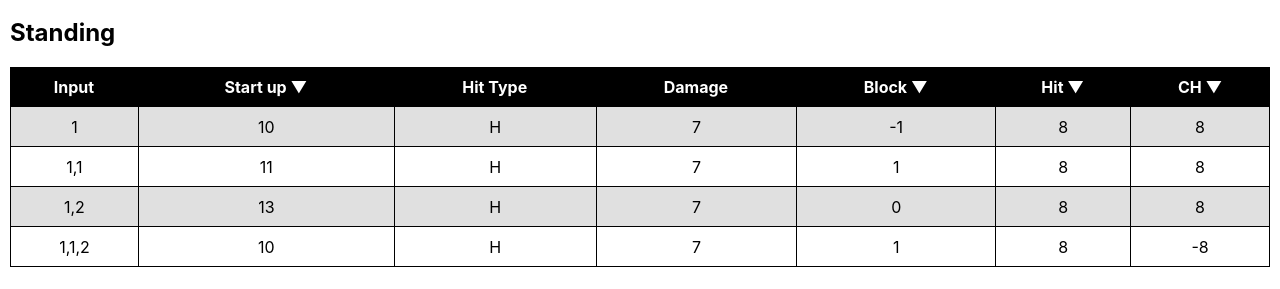
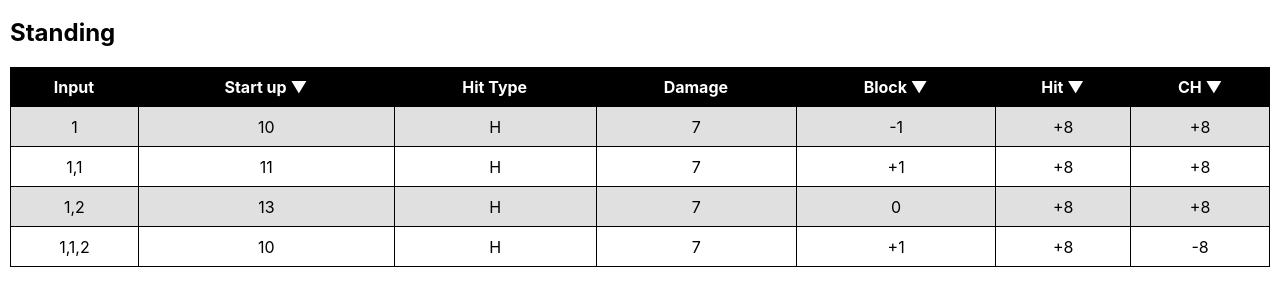
Before and after one commit to PerryM123/tekken-frame-data, a Next.js app: page / in a window 1280 px wide. Shown: the part 1204-1493 px from the top of the page. Built offline with nearby package versions, Linux system fonts and the light colour scheme; what next-redux-wrapper would draw is missing.

Commit message:
TableHeaderをクリックすると順番が変えるように修正

```diff
--- /dev/null
+++ b/components/ClickableHeader.tsx
@@ -0,0 +1,66 @@
+// libraries
+import { useState, useEffect, MouseEventHandler } from "react";
+import { NextPage } from "next";
+import { useDispatch } from "react-redux";
+// interface
+import { HeaderType } from "../interfaces/frameData";
+// reducer
+import { updateFrameDataList } from "../reducer/frameDataSlice";
+// style
+import styles from "../styles/frameDataTableHeader.module.css";
+interface Props {
+  type:
+    | HeaderType.START_UP
+    | HeaderType.BLOCK
+    | HeaderType.HIT
+    | HeaderType.COUNTER;
+  title: string;
+}
+
+const ClickableHeader: NextPage<Props> = (props) => {
+  const { type, title } = props;
+  const [isActive, setActive] = useState(false);
+  const [isAscending, setAscending] = useState(false);
+  const [isDescending, setDescending] = useState(false);
+  const [iconText, setIconText] = useState("▼");
+  const dispatch = useDispatch();
+
+  const clickTableIcon = () => {
+    dispatch(updateFrameDataList({ type, isAscending, isDescending }));
+    if (!isActive) {
+      setActive(!isActive);
+    } else if (!isAscending) {
+      setAscending(true);
+      setDescending(false);
+      setIconText("▲");
+    } else if (isAscending && !isDescending) {
+      setAscending(false);
+      setDescending(true);
+      setIconText("▼");
+    }
+  };
+
+  const reset = () => {
+    setActive(false);
+    setAscending(false);
+    setDescending(false);
+  };
+
+  const tableIconClassName = [styles.tableIcon];
+  if (isActive) {
+    tableIconClassName.push(styles.jsActive);
+  }
+
+  return (
+    <th onClick={clickTableIcon} className={styles.changeOrder}>
+      {title}{" "}
+      <span
+        className={`${styles.tableIcon} ${isActive && styles["js-active"]}`}
+      >
+        {iconText}
+      </span>
+    </th>
+  );
+};
+
+export default ClickableHeader;
--- a/components/FrameDataRow.tsx
+++ b/components/FrameDataRow.tsx
@@ -4,7 +4,6 @@ import { NextPage } from "next";
 // interface
 // style
 import styles from "../styles/frameDataRow.module.css";
-import FrameDataTableHeader from "./FrameDataTableHeader";
 import { IFrameData } from "../interfaces/frameData";
 
 interface Props {
@@ -13,6 +12,13 @@ interface Props {
 
 const FrameDataRow: NextPage<Props> = (props) => {
   const { frameData } = props;
+  const getSymbol = (frames: number) => {
+    if (frames >= 1) {
+      return "+";
+    } else {
+      return "";
+    }
+  };
   return (
     <tr>
       <td>{frameData.input}</td>
@@ -20,15 +26,15 @@ const FrameDataRow: NextPage<Props> = (props) => {
       <td>{frameData.hitType}</td>
       <td>{frameData.damage}</td>
       <td>
-        {frameData.blockSymbol}
+        {getSymbol(frameData.block)}
         {frameData.block}
       </td>
       <td>
-        {frameData.hitSymbol}
+        {getSymbol(frameData.hit)}
         {frameData.hit}
       </td>
       <td>
-        {frameData.counterSymbol}
+        {getSymbol(frameData.counter)}
         {frameData.counter}
       </td>
     </tr>
--- a/components/FrameDataTable.tsx
+++ b/components/FrameDataTable.tsx
@@ -6,18 +6,12 @@ import { NextPage } from "next";
 import styles from "../styles/frameDataTable.module.css";
 import FrameDataTableHeader from "./FrameDataTableHeader";
 import FrameDataRow from "./FrameDataRow";
-import { IFrameData } from "../interfaces/frameData";
+import { HeaderType, IFrameData } from "../interfaces/frameData";
 
 interface Props {
   title: string;
   frameData: IFrameData[];
 }
-
-const handleChangeOrder = (frameData: IFrameData[]) => {
-  console.log("handleChangeOrder: frameData: ", frameData);
-};
-
-// TODO: Add redux store soon
 
 const FrameDataTable: NextPage<Props> = (props) => {
   const { frameData, title } = props;
@@ -26,9 +20,7 @@ const FrameDataTable: NextPage<Props> = (props) => {
       <h2>{title}</h2>
       <table className={styles.frameDataTable}>
         <tbody>
-          <FrameDataTableHeader
-            handleChangeOrder={() => handleChangeOrder(frameData)}
-          />
+          <FrameDataTableHeader />
           {frameData.map((item, index) => {
             return <FrameDataRow frameData={item} key={index} />;
           })}
--- a/components/FrameDataTableHeader.tsx
+++ b/components/FrameDataTableHeader.tsx
@@ -4,30 +4,22 @@ import { NextPage } from "next";
 // interface
 // style
 import styles from "../styles/frameDataTableHeader.module.css";
+import { HeaderType } from "../interfaces/frameData";
+import ClickableHeader from "./ClickableHeader";
 
-interface Props {
-  handleChangeOrder: MouseEventHandler | undefined;
-}
+interface Props {}
 
 const FrameDataTableHeader: NextPage<Props> = (props) => {
-  const { handleChangeOrder } = props;
+  const [wasClicked, setClicked] = useState(false);
   return (
     <tr>
       <th>Input</th>
-      <th onClick={handleChangeOrder} className={styles.changeOrder}>
-        Start up ▼
-      </th>
+      <ClickableHeader type={HeaderType.START_UP} title="Start up" />
       <th>Hit Type</th>
       <th>Damage</th>
-      <th onClick={handleChangeOrder} className={styles.changeOrder}>
-        Block ▼
-      </th>
-      <th onClick={handleChangeOrder} className={styles.changeOrder}>
-        Hit ▼
-      </th>
-      <th onClick={handleChangeOrder} className={styles.changeOrder}>
-        CH ▼
-      </th>
+      <ClickableHeader type={HeaderType.BLOCK} title="Block" />
+      <ClickableHeader type={HeaderType.HIT} title="Hit" />
+      <ClickableHeader type={HeaderType.COUNTER} title="CH" />
     </tr>
   );
 };
--- a/interfaces/frameData.ts
+++ b/interfaces/frameData.ts
@@ -13,22 +13,11 @@ export const symbolType = {
 export interface IFrameData {
   input: string;
   startUp: number;
-  // TODO
-  // hitType: "H" | "M" | "L";
   hitType: string;
   damage: number;
   block: number;
-  // TODO
-  // blockSymbol: "+" | "-" | "";
-  blockSymbol: string;
   hit: number;
-  // TODO
-  // hitSymbol: "+" | "-" | "";
-  hitSymbol: string;
   counter: number;
-  // TODO
-  // counterSymbol: "+" | "-" | "";
-  counterSymbol: string;
 }
 
 export interface ICharacterFrameData {
@@ -45,3 +34,10 @@ export interface ICharacterItem {
   name: string;
   isEntryComplete: boolean;
 }
+
+export enum HeaderType {
+  START_UP = 0,
+  BLOCK = 1,
+  HIT = 2,
+  COUNTER = 3,
+}
--- a/pages/_app.tsx
+++ b/pages/_app.tsx
@@ -1,6 +1,6 @@
 import "../styles/globals.css";
 import type { AppProps } from "next/app";
-import { Provider, useSelector } from "react-redux";
+import { Provider } from "react-redux";
 import { createStore } from "./../store/basicStore";
 
 export default function App({ Component, pageProps }: AppProps) {
--- a/pages/index.tsx
+++ b/pages/index.tsx
@@ -1,43 +1,23 @@
 import React, { useEffect } from "react";
-import { render } from "react-dom";
 import { useDispatch, useSelector } from "react-redux";
-import characterFrameDataSampleData from "./../sampleData/api/characterFrameData/heihachi/sampleResponse.json";
-
 import FrameDataTable from "../components/FrameDataTable";
-import { ICharacterFrameData, ICharacterList } from "../interfaces/frameData";
-import frameDataSlice, { loadFrameDataInfo } from "../reducer/frameDataSlice";
+import { ICharacterList } from "../interfaces/frameData";
+import { loadFrameDataInfo } from "../reducer/frameDataSlice";
 import { RootState } from "../store/basicStore";
 import styles from "../styles/index.module.css";
-import { wrapper, createStore as store } from "./../store/basicStore";
+import characterListSampleResponse from "./../sampleData/api/allCharacters/sampleResponse.json";
 
-import characterListSampleResponse from "./../sampleData/api/allCharacters/sampleResponse.json";
-import { GetServerSideProps } from "next";
-
-export const getServerSideProps: GetServerSideProps = async (context) => {
-  const frameDataSample: ICharacterFrameData = characterFrameDataSampleData;
-  let frameDataInfo = {
-    name: frameDataSample.name,
-    description: frameDataSample.description,
-    moves: frameDataSample.moves,
-  };
-  return {
-    props: { frameDataInfo },
-  };
-};
-
-type IProps = {
-  frameDataInfo: ICharacterFrameData;
-};
-
-export default function Home(props: IProps) {
-  const { name, description, moves } = props.frameDataInfo;
+export default function Home() {
   const handleFrameDataSelector = () => {
     console.log("handleFrameDataSelector");
   };
   const characterListSample: ICharacterList = characterListSampleResponse;
+  const dispatch = useDispatch();
+  const frameDataInfo = useSelector((state: RootState) => state.frameDataInfo);
+  const { name, description, moves } = frameDataInfo;
 
   useEffect(() => {
-    console.log("use effect now");
+    dispatch(loadFrameDataInfo());
   }, []);
 
   return (
--- a/reducer/frameDataSlice.ts
+++ b/reducer/frameDataSlice.ts
@@ -1,5 +1,9 @@
 import { createSlice, PayloadAction } from "@reduxjs/toolkit";
-import { ICharacterFrameData } from "../interfaces/frameData";
+import {
+  HeaderType,
+  ICharacterFrameData,
+  IFrameData,
+} from "../interfaces/frameData";
 import characterFrameDataSampleData from "./../sampleData/api/characterFrameData/heihachi/sampleResponse.json";
 
 export type User = {
@@ -20,6 +24,38 @@ export const initialState: ICharacterFrameData = {
   moves: [],
 };
 
+const orderColumn = (
+  type: HeaderType,
+  isAscending: boolean,
+  moves: IFrameData[]
+) => {
+  if (isAscending) {
+    moves.sort(function (a: IFrameData, b: IFrameData) {
+      if (type === HeaderType.START_UP) {
+        return a.startUp - b.startUp;
+      } else if (type === HeaderType.BLOCK) {
+        return a.block - b.block;
+      } else if (type === HeaderType.HIT) {
+        return a.hit - b.hit;
+      } else {
+        return a.counter - b.counter;
+      }
+    });
+  } else {
+    moves.sort(function (a: IFrameData, b: IFrameData) {
+      if (type === HeaderType.START_UP) {
+        return b.startUp - a.startUp;
+      } else if (type === HeaderType.BLOCK) {
+        return b.block - a.block;
+      } else if (type === HeaderType.HIT) {
+        return b.hit - a.hit;
+      } else {
+        return b.counter - a.counter;
+      }
+    });
+  }
+};
+
 const frameDataSlice = createSlice({
   name: "frameDataInfo",
   initialState,
@@ -31,11 +67,22 @@ const frameDataSlice = createSlice({
       state.name = frameDataSample.name;
       state.description = frameDataSample.description;
       state.moves = frameDataSample.moves;
-      console.log("function: state: ", state);
+    },
+    updateFrameDataList(
+      state,
+      action: PayloadAction<{
+        type: HeaderType;
+        isAscending: boolean;
+        isDescending: boolean;
+      }>
+    ) {
+      const { type, isAscending } = action.payload;
+      orderColumn(type, isAscending, state.moves);
     },
   },
 });
 
 export default frameDataSlice;
 
-export const { loadFrameDataInfo } = frameDataSlice.actions;
+export const { loadFrameDataInfo, updateFrameDataList } =
+  frameDataSlice.actions;
--- a/store/basicStore.ts
+++ b/store/basicStore.ts
@@ -3,7 +3,7 @@ import { configureStore } from "@reduxjs/toolkit";
 import frameDataSlice, {
   initialState as userState,
 } from "../reducer/frameDataSlice";
-import { createWrapper, HYDRATE } from "next-redux-wrapper";
+import { createWrapper } from "next-redux-wrapper";
 import { getDefaultMiddleware } from "@reduxjs/toolkit";
 // Logger with default options
 import logger from "redux-logger";
@@ -11,37 +11,9 @@ const preloadedState = () => {
   return userState;
 };
 
-// TODO: 確認必須
 export type RootState = ReturnType<typeof createStore.getState>;
-
 export type StoreState = ReturnType<typeof preloadedState>;
-
 export type ReduxStore = Store<StoreState>;
-
-const masterReducer = (state: any, action: any) => {
-  console.log("function: masterReducer");
-  console.log("masterReducer: state: ", state);
-  console.log("masterReducer: action: ", action);
-  if (!state || !action) {
-    console.log("masterReducer: return early");
-    return;
-  }
-
-  if (action.Type === HYDRATE) {
-    console.log("function: masterReducer: action.Type === HYDRATE");
-    const nextState = {
-      ...state,
-      name: state.name,
-      description: state.description,
-      moves: state.moves,
-    };
-    return nextState;
-  } else {
-    console.log("function: masterReducer: ELSE");
-    return;
-  }
-};
-
 export const createStore = configureStore({
   reducer: {
     frameDataInfo: frameDataSlice.reducer,
--- a/styles/frameDataTableHeader.module.css
+++ b/styles/frameDataTableHeader.module.css
@@ -42,3 +42,11 @@
 .frameDataTable tr:hover {
   background-color: rgb(0 0 0 / 30%);
 }
+
+.tableIcon {
+  color: white;
+}
+
+.tableIcon.js-active {
+  color: green;
+}
```
